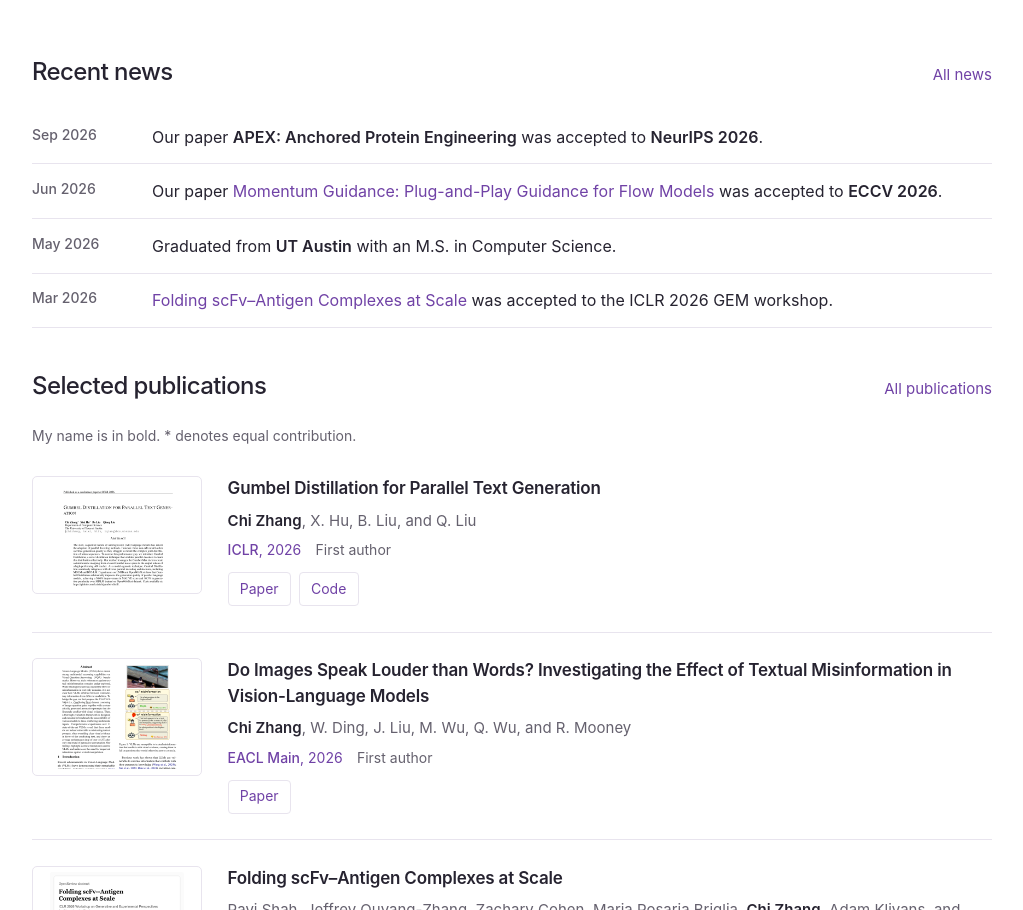
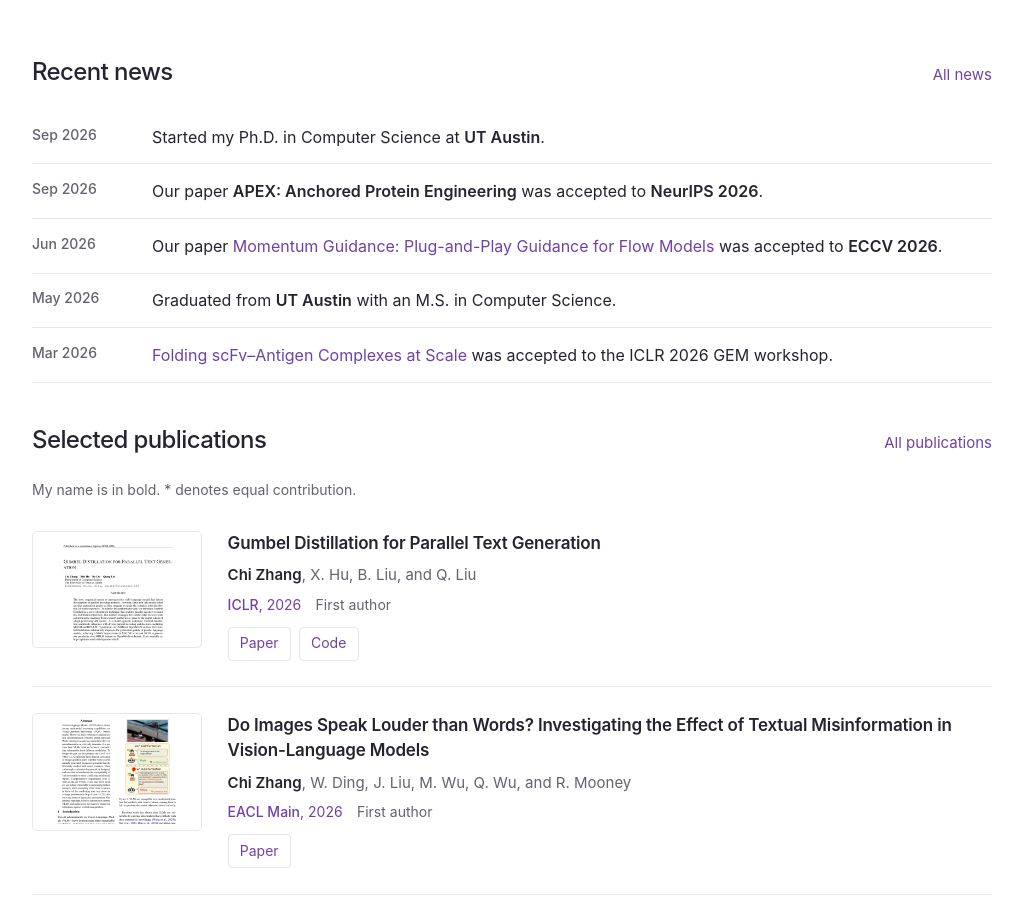
Before and after one commit to skyzczzz/skyzczzz.github.io, a plain HTML site: page index.html in a window 1280 px wide. Shown: the part 993-1903 px from the top of the page, without its empty margins (128-1151 px from the left). Drawn offline with Linux system fonts and the light colour scheme.

Commit message:
Announce Ph.D. start at UT Austin in September 2026

```diff
--- a/index.html
+++ b/index.html
@@ -117,6 +117,12 @@
           <div class="news">
             <div class="table-responsive">
               <table class="table table-sm table-borderless">
+                <tr>
+                  <th scope="row" style="width: 20%">Sep 2026</th>
+                  <td>
+                    Started my Ph.D. in Computer Science at <strong>UT Austin</strong>.
+                  </td>
+                </tr>
                 <tr>
                   <th scope="row" style="width: 20%">Sep 2026</th>
                   <td>
```
Also changed, not shown: news/index.html (+6 -0 lines).
